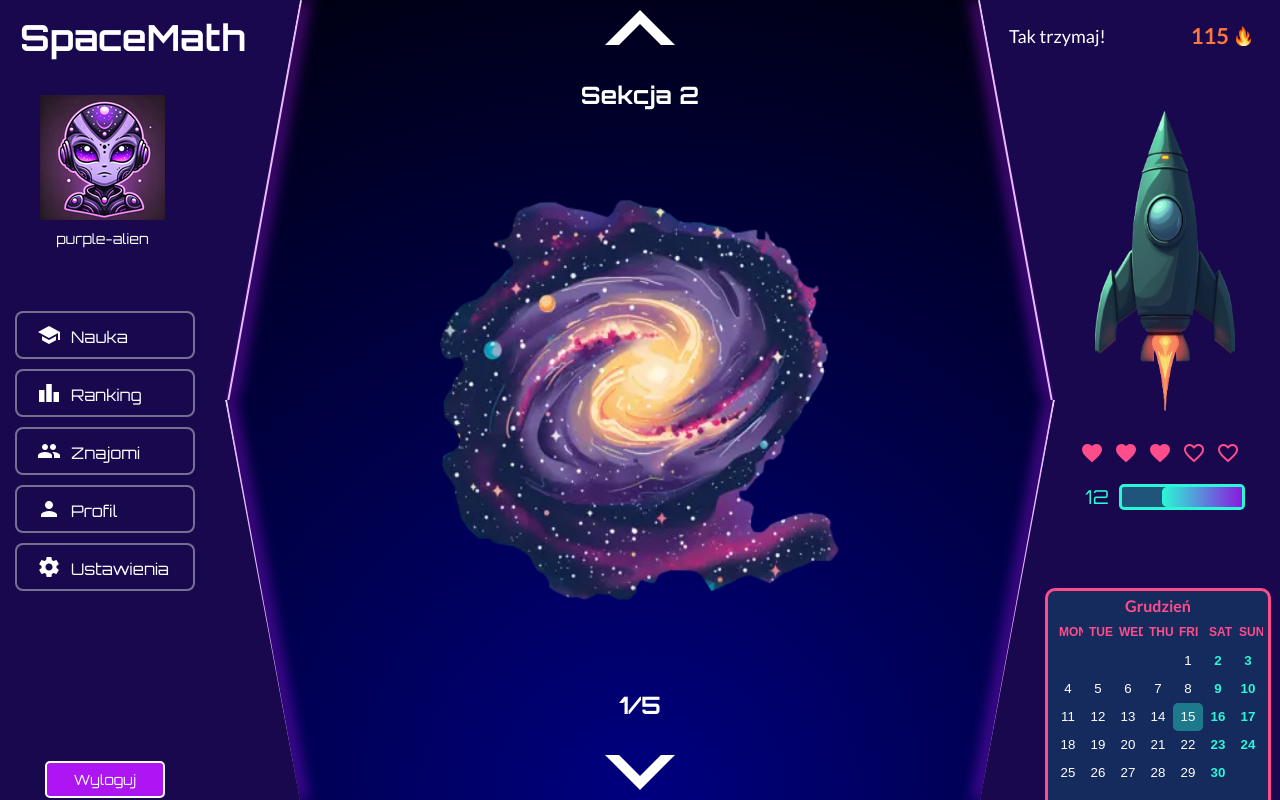
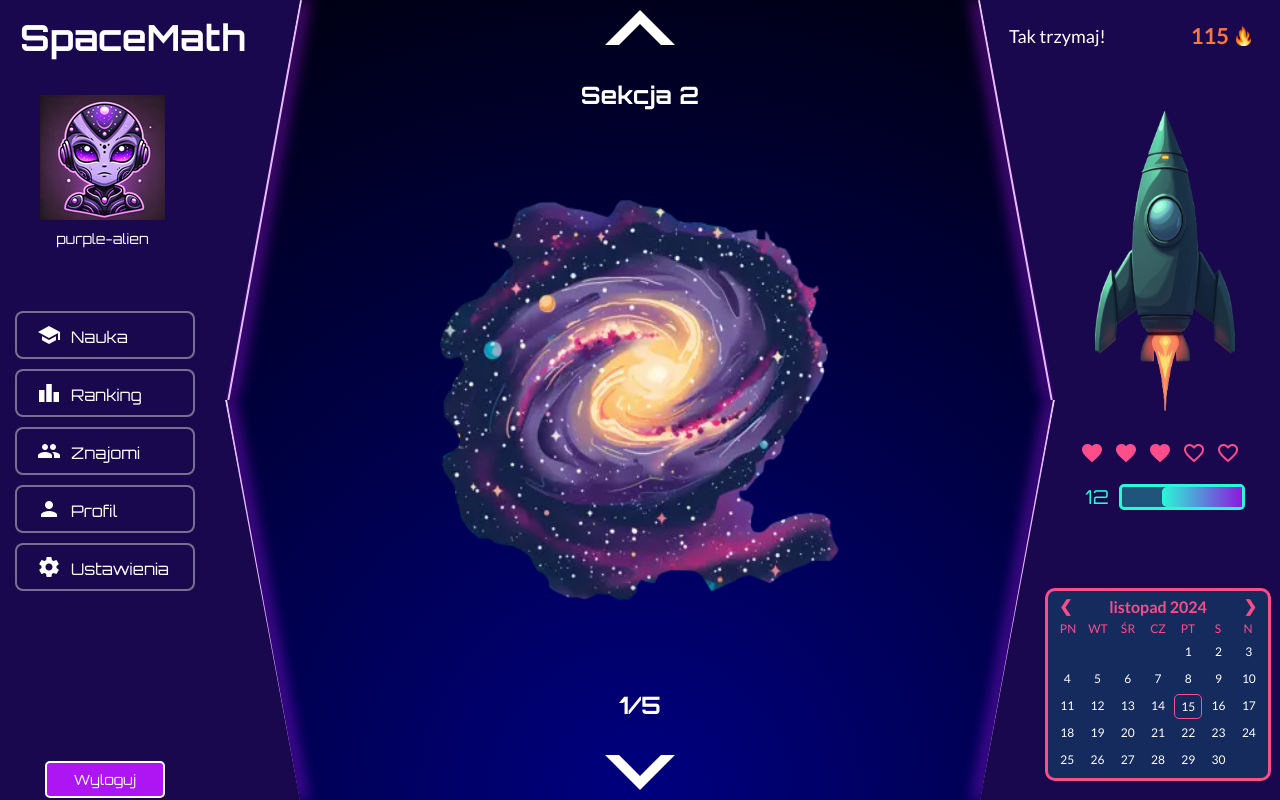
Before and after one commit to MathAppPW/Frontend, a React (Create React App) app: page /menu in a window 1280 px wide. Built offline with nearby package versions, Linux system fonts and the light colour scheme.

Commit message:
MAT-42 kalendarz

```diff
--- a/src/components/MiniCalenadar/MiniCalendar.css
+++ b/src/components/MiniCalenadar/MiniCalendar.css
@@ -1,7 +1,6 @@
 .mini-calendar {
     margin-top: 60px;
     width: 210px;
-    height: 210px;
     margin-left: 65px;
     background-color: #02b49635;
     border: 3px solid #FF4C8B;
@@ -9,48 +8,82 @@
     font-family: 'Lato', sans-serif;
     padding: 5px;
     color: #FFFFFF;
-}
+    display: flex;
+    flex-direction: column;
+  }
 
-.month {
-    margin-top: 0px;
-    margin-bottom: 2px;
+  .calendar-header {
+    display: flex;
+    justify-content: space-between;
+    align-items: center;
+    font-size: 16px;
     color: #FF4C8B;
-    text-align: center;
+    font-weight: bold;
+    margin-bottom: 4px;
+  }
+
+  .calendar-header button {
+    background: none;
+    border: none;
+    color: #FF4C8B;
     font-size: 16px;
     font-weight: bold;
-}
+    cursor: pointer;
+  }
 
-.react-calendar {
-    background: #02b49600;
+  .weekdays {
+    display: grid;
+    grid-template-columns: repeat(7, 1fr);
+    font-size: 12px;
     color: #FF4C8B;
-    border: none;
+    margin-bottom: 4px;
+  }
 
-}
+  .weekday {
+    text-align: center;
+  }
 
-.react-calendar__month-view__days__day {
+  .days {
+    display: grid;
+    grid-template-columns: repeat(7, 1fr);
+    grid-auto-rows: 1fr;
+    gap: 2px;
+  }
+
+  .day {
+    text-align: center;
+    padding: 4px;
+    margin: 0;
+    border-radius: 5px;
     color: #FFFFFF;
-}
+    background-color: transparent;
+    font-size: 12px;
+    position: relative;
+  }
 
-.react-calendar__tile {
+  .day.empty {
+    background-color: transparent;
+  }
+
+  .day.highlighted {
+    color: #FFFFFF;
+  }
+
+  .day.highlighted::before {
+    content: "";
+    position: absolute;
+    top: 10%;
+    left: -4.5px;
+    right: -4.5px;
+    height: 80%;
+    background-color: #F37E10;
+    z-index: -1;
     border-radius: 5px;
-    margin: 2px;
-    padding: 5px 0;
-}
+  }
 
-.react-calendar__tile--active {
-    background-color: #2bf8d663;
-}
-
-.react-calendar__month-view__days__day--weekend {
-    color: #2bf8d6;
-    font-weight: bold;
-}
-
-.react-calendar__month-view__weekdays {
-    display: none;
-}
-
-.react-calendar__month-view__weekdays__weekday abbr {
-    text-decoration: none;
-    cursor: default;
-}
+  .day.today {
+    position: relative;
+    border: 1.9px solid #FF4C8B;
+    border-radius: 5px;
+    z-index: 1;
+  }
--- a/src/components/MiniCalenadar/MiniCalendar.jsx
+++ b/src/components/MiniCalenadar/MiniCalendar.jsx
@@ -1,21 +1,92 @@
 import React, { useState } from "react";
-import Calendar from "react-calendar";
-import "react-calendar/dist/Calendar.css";
-import './MiniCalendar.css';
+import "./MiniCalendar.css";
+
+const customWeekdays = ["PN", "WT", "ŚR", "CZ", "PT", "S", "N"];
 
 function MiniCalendar() {
-  const [date, setDate] = useState(new Date());
+  const [currentDate, setCurrentDate] = useState(new Date()); // Domyślnie obecny miesiąc
+
+  // Zakres zaznaczonych dni
+  const markedRanges = [
+    { start: new Date(2024, 11, 3), end: new Date(2024, 11, 3) },
+    { start: new Date(2024, 11, 6), end: new Date(2024, 11, 10) },
+  ];
+
+  // Funkcja do sprawdzania, czy dzień jest w zaznaczonym zakresie
+  const isInRange = (date, range) => {
+    return date >= range.start && date <= range.end;
+  };
+
+  // Funkcja do generowania dni w miesiącu
+  const getDaysInMonth = (year, month) => {
+    const days = [];
+    const firstDay = new Date(year, month, 1).getDay() || 7; // Dopasowanie dla poniedziałku
+    const daysInMonth = new Date(year, month + 1, 0).getDate();
+
+    // Dodawanie pustych miejsc na dni przed pierwszym dniem miesiąca
+    for (let i = 1; i < firstDay; i++) {
+      days.push(null);
+    }
+
+    // Dodawanie dni miesiąca
+    for (let i = 1; i <= daysInMonth; i++) {
+      const date = new Date(year, month, i);
+      days.push({
+        day: i,
+        isToday:
+          date.toDateString() === new Date().toDateString(), // Sprawdzanie, czy to obecny dzień
+        isHighlighted: markedRanges.some(range => isInRange(date, range)),
+      });
+    }
+
+    return days;
+  };
+
+  // Funkcja zmiany miesiąca
+  const changeMonth = (offset) => {
+    setCurrentDate(
+      new Date(currentDate.getFullYear(), currentDate.getMonth() + offset, 1)
+    );
+  };
+
+  const days = getDaysInMonth(
+    currentDate.getFullYear(),
+    currentDate.getMonth()
+  );
 
   return (
     <div className="mini-calendar">
-      <p className="month">Grudzień</p>
-      <Calendar
-        onChange={setDate}
-        value={date}
-        maxDetail="month"
-        showNeighboringMonth={false}
-        showNavigation={false} // Hide navigation bar
-      />
+      <div className="calendar-header">
+        <button onClick={() => changeMonth(-1)}>❮</button>
+        <span>
+          {currentDate.toLocaleString("pl-PL", { month: "long" })}{" "}
+          {currentDate.getFullYear()}
+        </span>
+        <button onClick={() => changeMonth(1)}>❯</button>
+      </div>
+      <div className="weekdays">
+        {customWeekdays.map((day, index) => (
+          <div key={index} className="weekday">
+            {day}
+          </div>
+        ))}
+      </div>
+      <div className="days">
+        {days.map((day, index) =>
+          day ? (
+            <div
+              key={index}
+              className={`day ${
+                day.isToday ? "today" : day.isHighlighted ? "highlighted" : ""
+              }`}
+            >
+              {day.day}
+            </div>
+          ) : (
+            <div key={index} className="day empty"></div>
+          )
+        )}
+      </div>
     </div>
   );
 }
```
